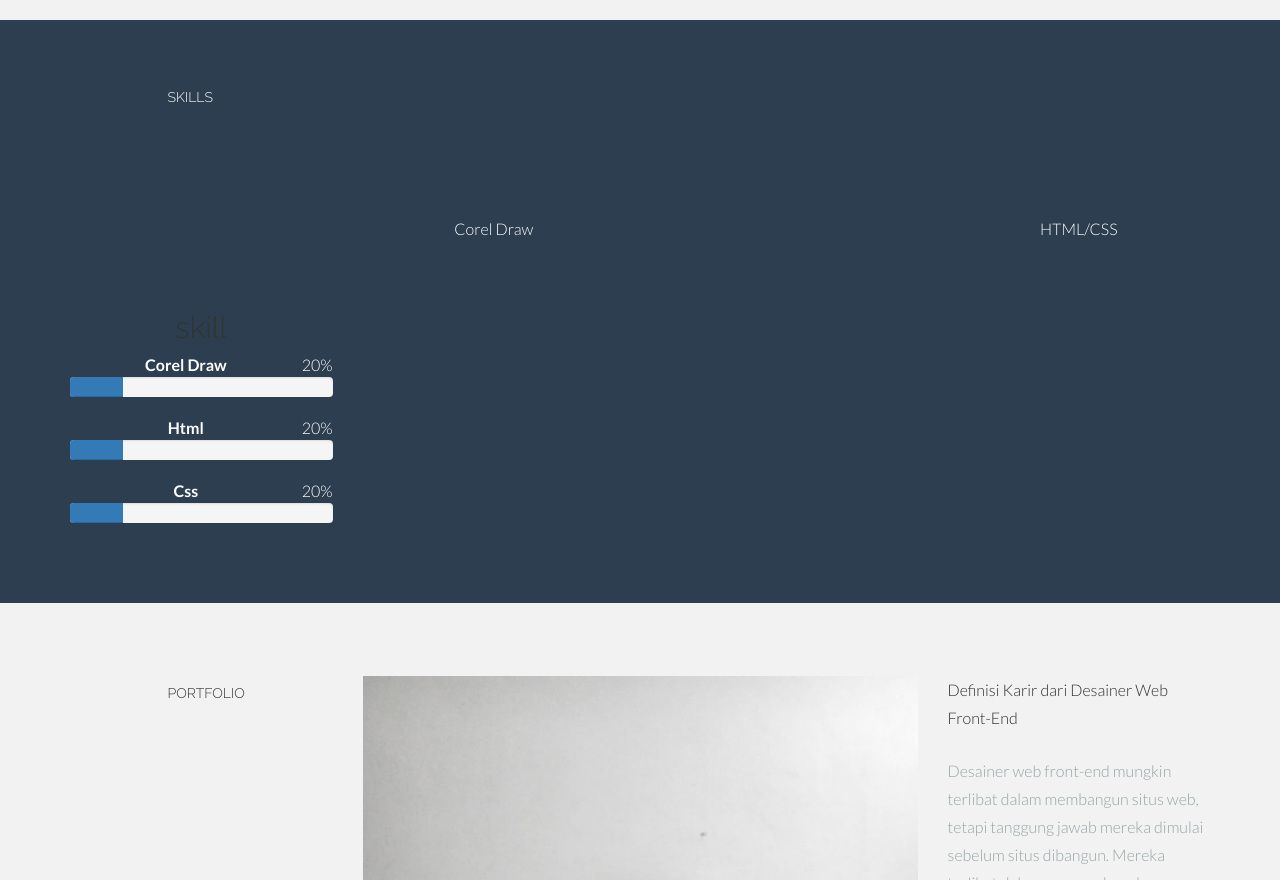
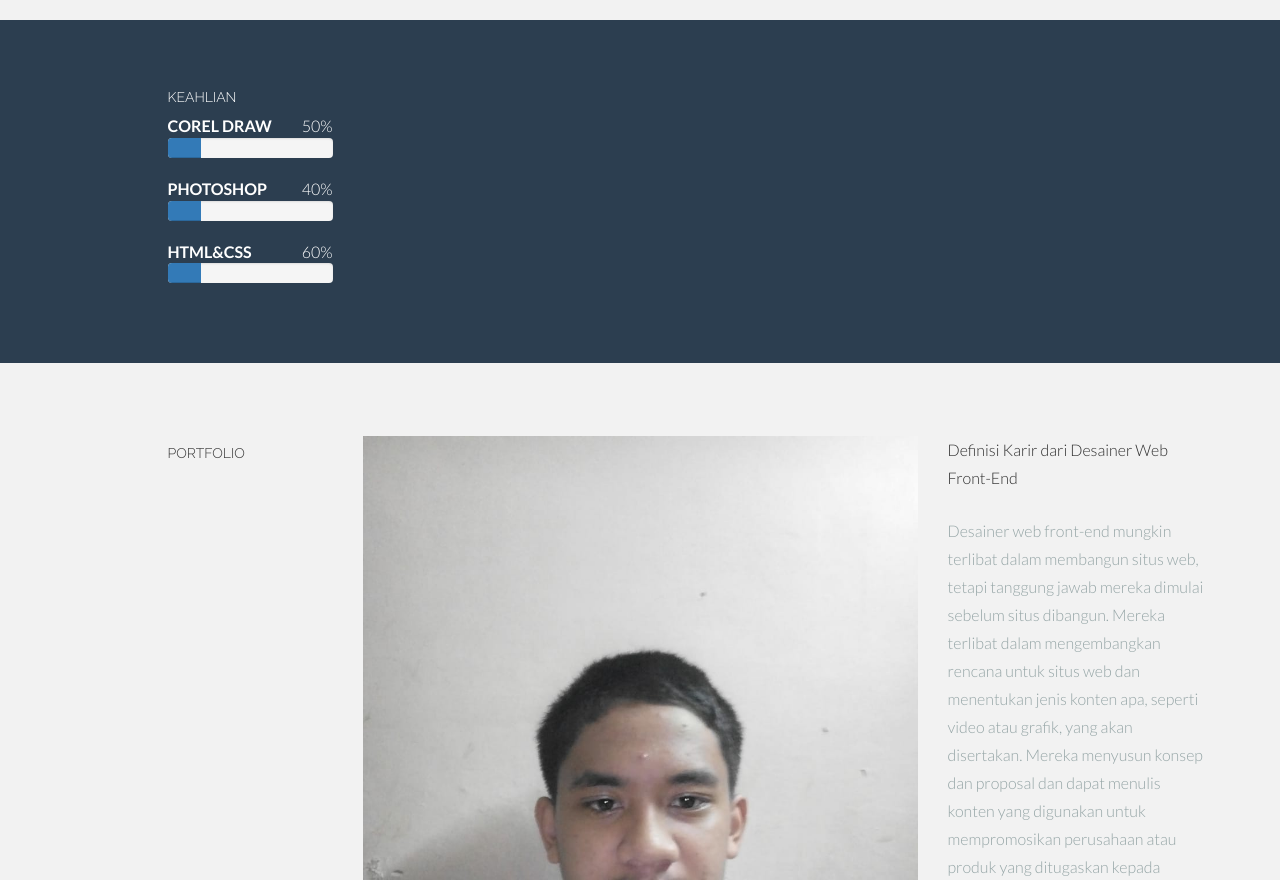
Before and after one commit to RitongaAkbar/CV-WEB-Ritonga, a plain HTML site: page index.html in a window 1280 px wide. Shown: the part 1701-2581 px from the top of the page. Drawn offline with Linux system fonts and the light colour scheme.

Commit message:
Update index.html

```diff
--- a/index.html
+++ b/index.html
@@ -213,33 +213,20 @@
     <div class="container">
       <div class="row">
         <div class="col-lg-2 col-lg-offset-1">
-          <h5>SKILLS</h5>
-        </div>
-        <div class="col-lg-3 centered">
-          <canvas id="bootstrap" height="130" width="130"></canvas>
-          <p>Corel Draw</p>
-          <br>
-        </div>
-        <div class="col-lg-3 col-lg-offset-3 centered">
-          <canvas id="html" height="130" width="130"></canvas>
-          <p>HTML/CSS</p>
-          <br>
-        </div>
-        <div class="col-lg-3 centered">
+          <h5>KEAHLIAN</h5>
           <div class="Keahlian">
-				<h2 class="white">skill</h2>
-				<strong>Corel Draw</strong>
-				<span class="pull-right">20%</span>
+				<strong>COREL DRAW</strong>
+				<span class="pull-right">50%</span>
 
 				<div class="progress">
 						<div class="progress-bar progress-bar-primary" role="progressbar" aria-valuenow="70" aria-valuemin="0" aria-valuemax="100" style="width: 20%;"></div>
-					</div><strong>Html</strong>
-				<span class="pull-right">20%</span>
+					</div><strong>PHOTOSHOP</strong>
+				<span class="pull-right">40%</span>
 					<div class="progress">
 						<div class="progress-bar progress-bar-primary" role="progressbar" aria-valuenow="85" aria-valuemin="0" aria-valuemax="100" style="width: 20%;"></div>
 					</div>
-				<strong>Css</strong>
-				<span class="pull-right">20%</span>
+				<strong>HTML&CSS</strong>
+				<span class="pull-right">60%</span>
 					<div class="progress">
 						<div class="progress-bar progress-bar-primary" role="progressbar" aria-valuenow="95" aria-valuemin="0" aria-valuemax="100" style="width: 20%;"></div>
 					</div>
```
